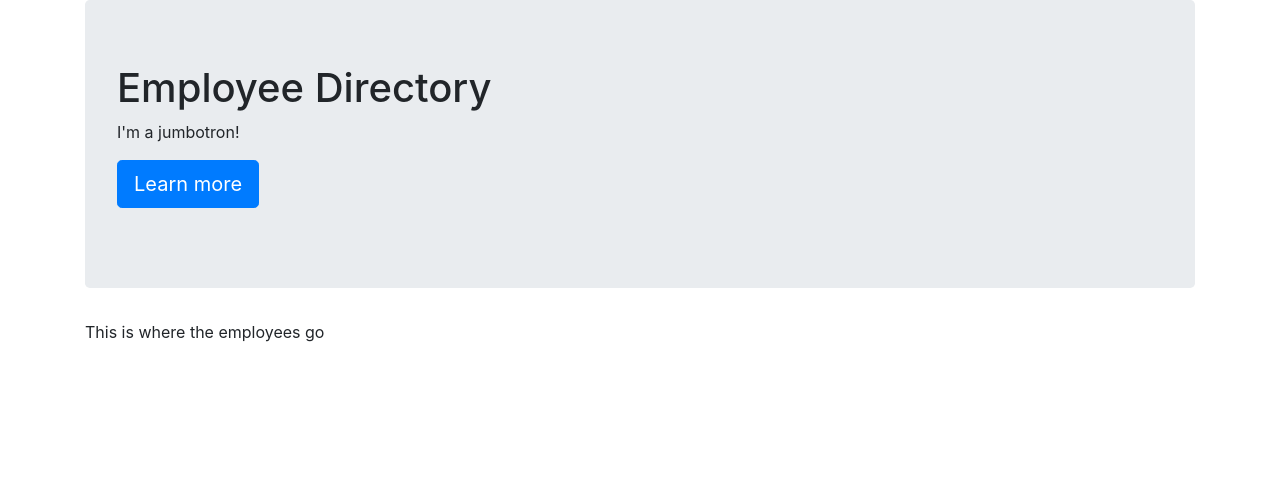
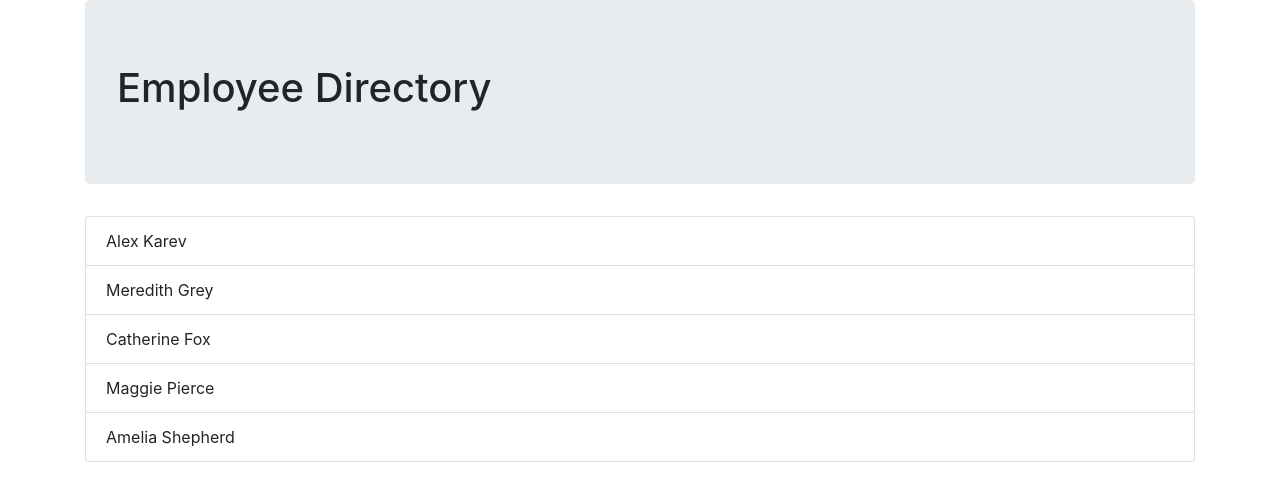
Before and after one commit to CateDunn/Employee-Directory, a React (Create React App) app in the folder employee-directory/: page / in a window 1280 px wide. Shown: the top 498 px of the page. Built offline with nearby package versions, Linux system fonts and the light colour scheme.

Commit message:
listing basic employees

```diff
--- a/employee-directory/src/App.js
+++ b/employee-directory/src/App.js
@@ -1,9 +1,11 @@
 import React from "react";
 import HelloReact from "./components/HelloReact";
+import Employees from "./components/Employees"
+
 
 
 function App() {
-  return <HelloReact />;
+  return <HelloReact/>;
 }
 
 export default App;
--- a/employee-directory/src/components/Employees.js
+++ b/employee-directory/src/components/Employees.js
@@ -1,6 +1,5 @@
 import React from "react";
 
-function Employees(){
 const employees = [
     {name: "Alex Karev", department: "Pediatrics", email: "alexkarev@grey-sloan.com"},
     {name: "Meredith Grey", department: "General Surgery", email: "meredithgrey@grey-sloan.com"},
@@ -9,11 +8,16 @@ function Employees(){
     {name: "Amelia Shepherd", department: "Neurological", email: "ameliashepherd@greysloan.com"},
   ]
 
+function Employees(props){
+
     return (
-        <div>
-            <p> This is where the employees go </p>
-
-        </div>
+        <ul className="list-group">
+          {props.employees.map(item => (
+            <li className="list-group-item" key={item.id}>
+              {item.name}
+            </li>
+          ))}
+        </ul>
       );
 }
 
--- a/employee-directory/src/components/HelloReact.js
+++ b/employee-directory/src/components/HelloReact.js
@@ -1,17 +1,21 @@
 import React from "react";
 import Employees from "./Employees"
+
+const employees = [
+  {name: "Alex Karev", department: "Pediatrics", email: "alexkarev@grey-sloan.com"},
+  {name: "Meredith Grey", department: "General Surgery", email: "meredithgrey@grey-sloan.com"},
+  {name: "Catherine Fox", department: "Hospital Management", email: "catherinefox@grey-sloan.com"},
+  {name: "Maggie Pierce", department: "Cardiothoracics", email: "maggiepierce@greysloan.com"},
+  {name: "Amelia Shepherd", department: "Neurological", email: "ameliashepherd@greysloan.com"},
+]
 
 function HelloReact() {
   return (
     <div className="container">
       <div className="jumbotron">
         <h1>Employee Directory</h1>
-        <p>I'm a jumbotron!</p>
-        <p>
-          <button className="btn btn-primary btn-lg">Learn more</button>
-        </p>
       </div>
-      <Employees/>
+      <Employees employees={employees}/>
     </div>
   );
 }
```
Lines whose indentation alone changed are shown as unchanged.
